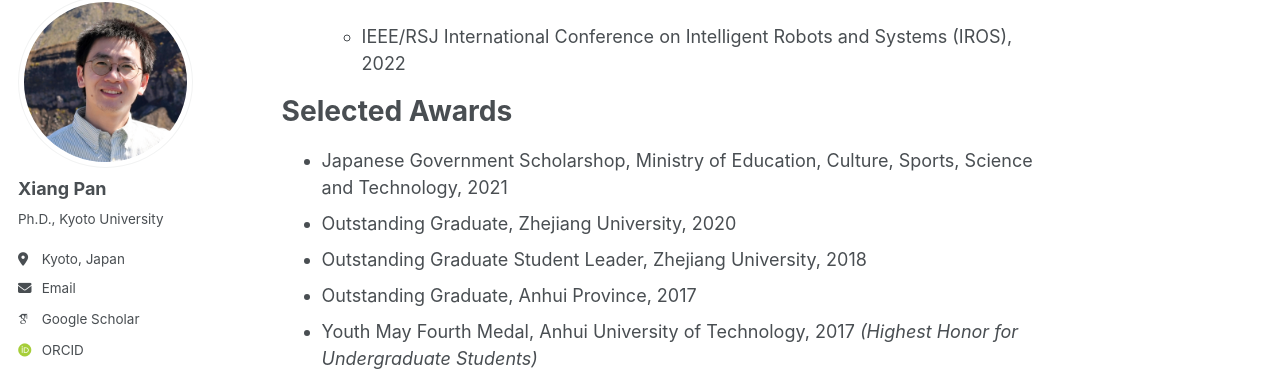
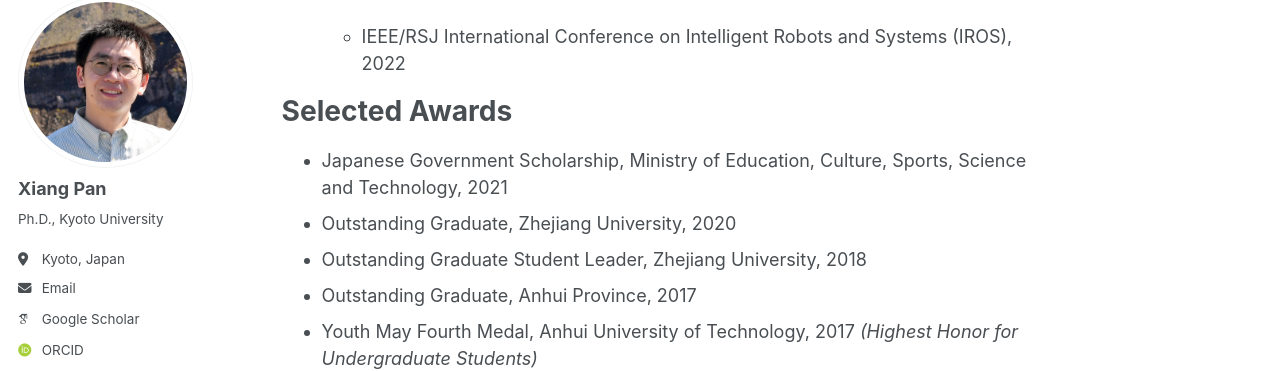
Before and after one commit to pan-xiang/pan-xiang.github.io, a Jekyll site: the page built from _pages/about.md, in a window 1280 px wide and 900 px high, scrolled down 1755 px. Shown: the part 110-481 px from the top of the window. Built offline with Jekyll 4.4.1, drawn with Linux system fonts in a browser that asks for light colours; some web fonts are replaced; a script that is not in the unit is left out.

Commit message:
Update about.md

```diff
--- a/_pages/about.md
+++ b/_pages/about.md
@@ -90,7 +90,7 @@ I serve as a postdoctoral researcher in the [Human-Robot Interaction Lab](https:
   - IEEE/RSJ International Conference on Intelligent Robots and Systems (IROS), 2022
 
 # Selected Awards
-- Japanese Government Scholarshop, Ministry of Education, Culture, Sports, Science and Technology, 2021
+- Japanese Government Scholarship, Ministry of Education, Culture, Sports, Science and Technology, 2021
 - Outstanding Graduate, Zhejiang University, 2020
 - Outstanding Graduate Student Leader, Zhejiang University, 2018
 - Outstanding Graduate, Anhui Province, 2017
```
